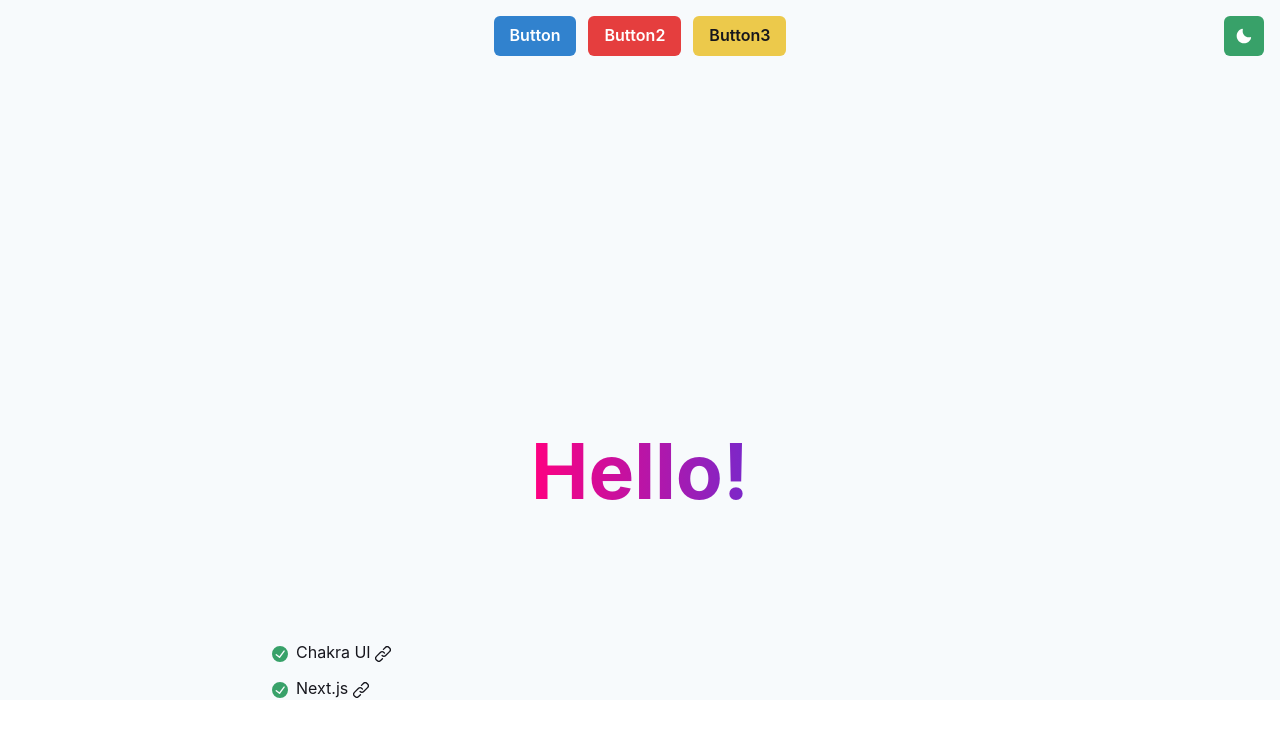
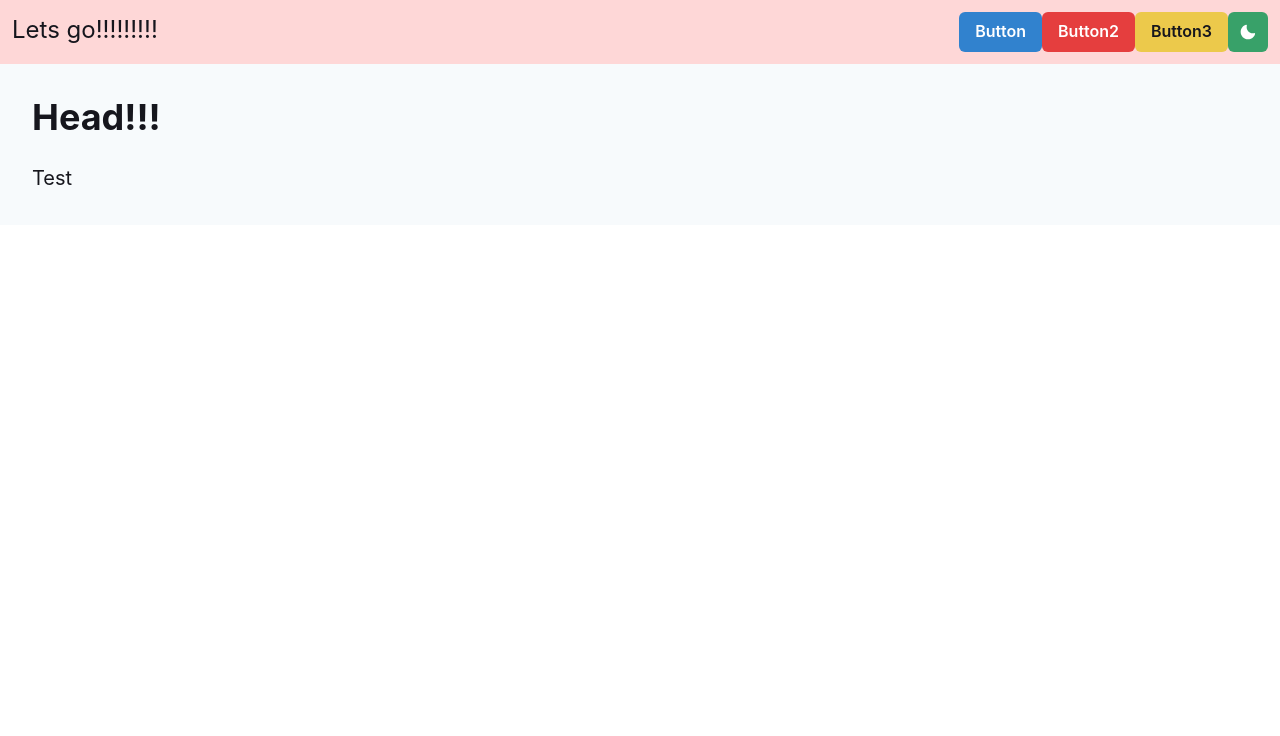
Before and after one commit to firiexp/calculator-maple, a Next.js app: page / in a window 1280 px wide. Shown: the top 736 px of the page. Built offline with nearby package versions, Linux system fonts and the light colour scheme.

Commit message:
make header

```diff
--- a/src/components/Container.tsx
+++ b/src/components/Container.tsx
@@ -3,7 +3,6 @@ import { Flex, FlexProps } from '@chakra-ui/react'
 export default function Container(props: FlexProps) {
   return <Flex
     direction="column"
-    alignItems="center"
     justifyContent="flex-start"
     bg="gray.50"
     color="black"
@@ -12,6 +11,7 @@ export default function Container(props: FlexProps) {
       color: 'white',
     }}
     transition="all 0.15s ease-out"
+    minWidth='max-content'
     {...props}
   />
 }
--- a/src/components/DarkModeSwitch.tsx
+++ b/src/components/DarkModeSwitch.tsx
@@ -6,9 +6,6 @@ export default function DarkModeSwitch() {
   const isDark = colorMode === 'dark'
   return (
     <IconButton
-      position="fixed"
-      top={4}
-      right={4}
       icon={isDark ? <SunIcon /> : <MoonIcon />}
       aria-label="Toggle Theme"
       colorScheme="green"
--- /dev/null
+++ b/src/components/Header.tsx
@@ -0,0 +1,16 @@
+import { Link as ChakraLink, Flex, FlexProps, Spacer, Button } from "@chakra-ui/react";
+import NextLink from "next/link"
+import DarkModeSwitch from "./DarkModeSwitch";
+
+export default function Header(props: FlexProps){
+  return <Flex as="header" p={3} bgColor='red.100' {...props}>
+    <NextLink href='/' passHref>
+      <ChakraLink fontSize='2xl'>Lets go!!!!!!!!!</ChakraLink>
+    </NextLink>
+    <Spacer />
+    <Button colorScheme='blue'>Button</Button>
+    <Button colorScheme='red'>Button2</Button>
+    <Button colorScheme='yellow'>Button3</Button>
+    <DarkModeSwitch />
+  </Flex>
+}
--- a/src/components/Main.tsx
+++ b/src/components/Main.tsx
@@ -5,9 +5,7 @@ export default function Main(props: StackProps) {
     spacing="1.5rem"
     width="100%"
     maxWidth="48rem"
-    mt="-45vh"
-    pt="8rem"
-    px="1rem"
+    m='2rem'
     {...props}
   />
 }
--- a/src/pages/index.tsx
+++ b/src/pages/index.tsx
@@ -1,50 +1,15 @@
-import {
-  Link as ChakraLink,
-  List,
-  ListIcon,
-  ListItem,
-  Button,
-  HStack,
-} from '@chakra-ui/react'
-import { CheckCircleIcon, LinkIcon } from '@chakra-ui/icons'
-
-import Hero from '../components/Hero'
+import { Heading, Text } from '@chakra-ui/react'
 import Container from '../components/Container'
 import Main from '../components/Main'
-import DarkModeSwitch from '../components/DarkModeSwitch'
+import Header from '../components/Header'
 
 function Index() {
   return <Container>
-    <HStack as="header" py={4} spacing='12px'>
-        <Button colorScheme='blue'>Button</Button>
-        <Button colorScheme='red'>Button2</Button>
-        <Button colorScheme='yellow'>Button3</Button>
-    </HStack>
-    <Hero />
+    <Header />
     <Main>
-
-      <List spacing={3} my={0} color="text">
-        <ListItem>
-          <ListIcon as={CheckCircleIcon} color="green.500" />
-          <ChakraLink
-            isExternal
-            href="https://chakra-ui.com"
-            flexGrow={1}
-            mr={2}
-          >
-            Chakra UI <LinkIcon />
-          </ChakraLink>
-        </ListItem>
-        <ListItem>
-          <ListIcon as={CheckCircleIcon} color="green.500" />
-          <ChakraLink isExternal href="https://nextjs.org" flexGrow={1} mr={2}>
-            Next.js <LinkIcon />
-          </ChakraLink>
-        </ListItem>
-      </List>
+      <Heading>Head!!!</Heading>
+      <Text fontSize='xl'>Test</Text>
     </Main>
-
-    <DarkModeSwitch />
 
   </Container>
 }
```
Also changed, not shown: src/components/CTA.tsx (deleted, +0 -41 lines).
